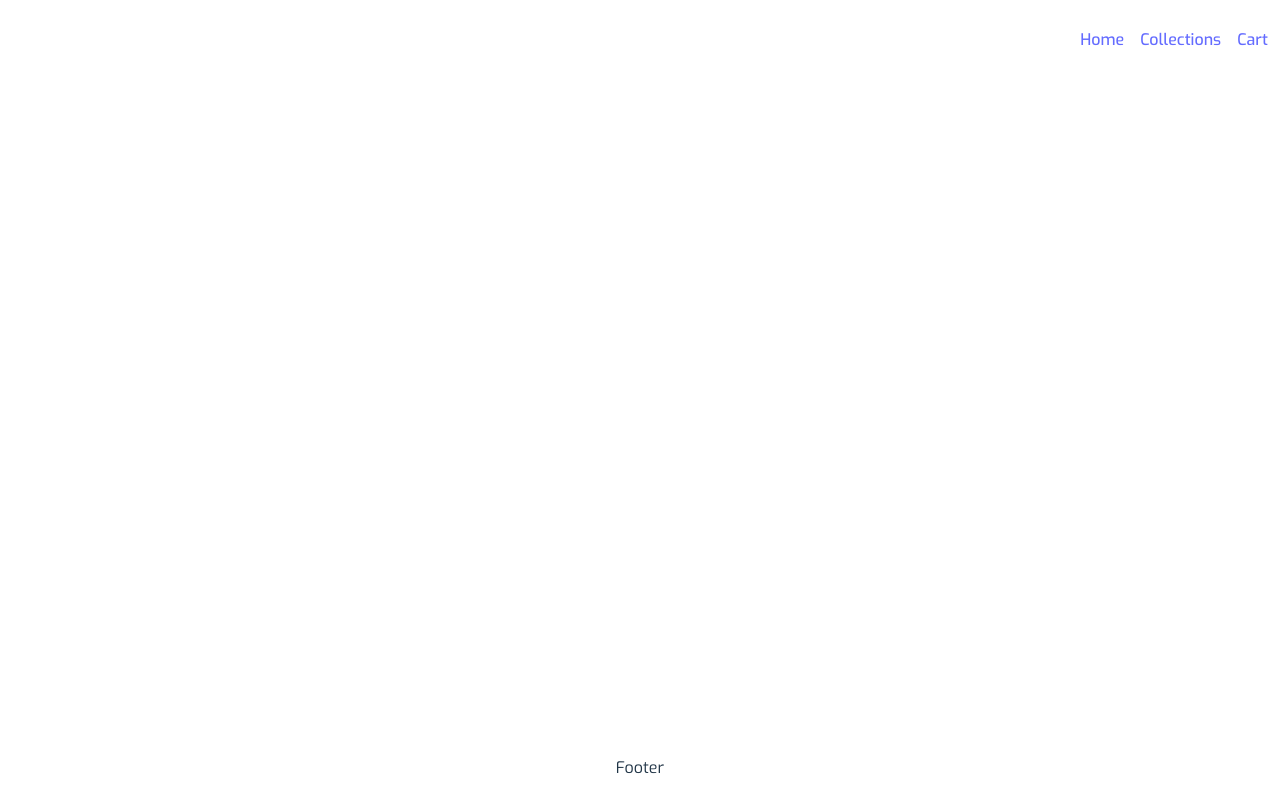
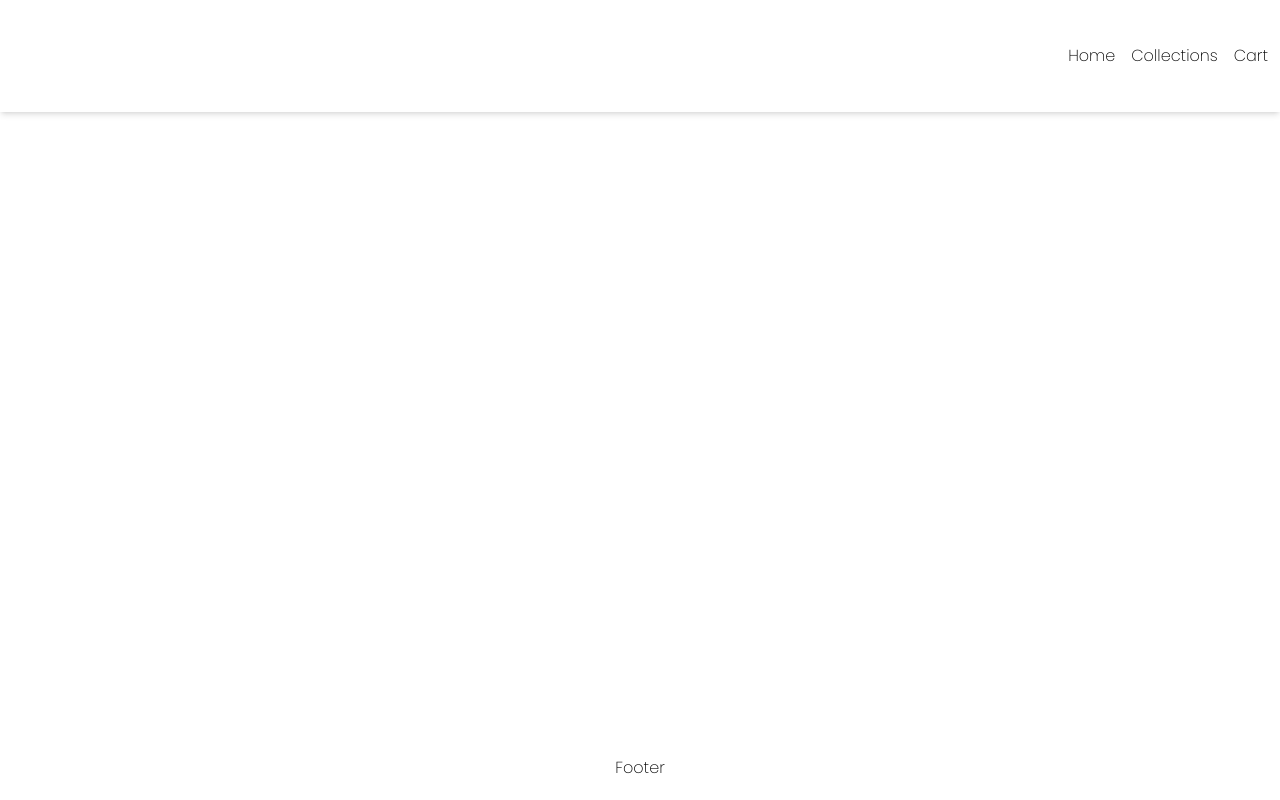
Before and after one commit to sevleo/TOP-ShoppingCart, a React (Vite) app: page /collections/test in a window 1280 px wide. Built offline with nearby package versions, Linux system fonts and the light colour scheme; no server answers.

Commit message:
Add navigation styles

```diff
--- a/index.html
+++ b/index.html
@@ -5,7 +5,7 @@
     <link href="src/output.css" rel="stylesheet" />
     <link rel="icon" type="image/svg+xml" href="/vite.svg" />
     <link
-      href="https://fonts.googleapis.com/css2?family=Exo:ital,wght@0,100..900;1,100..900&display=swap"
+      href="https://fonts.googleapis.com/css2?family=Exo:ital,wght@0,100..900;1,100..900&family=Poppins:ital,wght@0,100;0,200;0,300;0,400;0,500;0,600;0,700;0,800;0,900;1,100;1,200;1,300;1,400;1,500;1,600;1,700;1,800;1,900&display=swap"
       rel="stylesheet"
     />
     <meta name="viewport" content="width=device-width, initial-scale=1.0" />
--- a/src/components/Card.jsx
+++ b/src/components/Card.jsx
@@ -27,7 +27,7 @@ function CollectionCard({ title, image, handle }) {
   return (
     <Link to={handle} className="w-44 min-w-52 shrink-0 grow-0 basis-1/5">
       <div className="">
-        <h1 className="bg-black text-xl underline">{title}</h1>
+        <h1 className=" text-xl ">{title}</h1>
         <img src={image} className="aspect-square object-cover"></img>
       </div>
     </Link>
@@ -43,7 +43,7 @@ CollectionCard.propTypes = {
 function ProductCard({ title, image }) {
   return (
     <div className="w-16">
-      <h1 className="bg-black text-3xl underline">{title}</h1>
+      <h1 className=" text-3xl ">{title}</h1>
       <img src={image}></img>
     </div>
   );
--- a/src/components/Content.jsx
+++ b/src/components/Content.jsx
@@ -26,7 +26,7 @@ export default Content;
 function HomeContent() {
   return (
     <div id="content">
-      <h1 className="bg-black text-3xl underline">This is home content</h1>
+      <h1 className="text-3xl ">This is home content</h1>
     </div>
   );
 }
@@ -36,7 +36,7 @@ function CollectionsContent({ collections }) {
     return (
       <div
         id="content"
-        className="ml-auto mr-auto flex max-w-screen-xl flex-wrap items-start justify-center gap-5 pl-6 pr-6"
+        className="ml-auto mr-auto flex max-w-screen-xl flex-wrap items-start justify-center gap-5 pb-6 pl-6 pr-6 pt-6"
       >
         {collections.map((collection) => (
           <Card
@@ -53,9 +53,7 @@ function CollectionsContent({ collections }) {
   } else {
     return (
       <div id="content">
-        <h1 className="bg-black text-3xl underline">
-          There are no collections
-        </h1>
+        {/* <h1 className="text-3xl underline">There are no collections</h1> */}
       </div>
     );
   }
@@ -87,9 +85,9 @@ function ProductsContent({ selectedCollection }) {
   } else {
     return (
       <div id="content">
-        <h1 className="bg-black text-3xl underline">
+        {/* <h1 className="text-3xl underline">
           There are no products in this collection
-        </h1>
+        </h1> */}
       </div>
     );
   }
--- a/src/components/Navigation.jsx
+++ b/src/components/Navigation.jsx
@@ -2,8 +2,8 @@ import { Link } from "react-router-dom";
 
 function Navigation() {
   return (
-    <nav id="navigation" className="">
-      <ul className="ml-auto mr-auto flex h-20 max-w-screen-2xl items-center justify-end gap-4 p-3">
+    <nav id="navigation" className="shadow-md">
+      <ul className="ml-auto mr-auto flex h-28 max-w-screen-xl items-center justify-end gap-4 p-3">
         <li>
           <Link to="/">Home</Link>
         </li>
--- a/src/index.css
+++ b/src/index.css
@@ -5,19 +5,12 @@
 :root {
   line-height: 1.5;
   font-weight: 400;
-
-  color-scheme: light dark;
-  color: rgba(255, 255, 255, 0.87);
-  background-color: #242424;
-
-  font-synthesis: none;
-  text-rendering: optimizeLegibility;
-  -webkit-font-smoothing: antialiased;
-  -moz-osx-font-smoothing: grayscale;
 }
 
 * {
-  font-family: "Exo", sans-serif;
+  font-family: "Poppins", sans-serif;
+  font-weight: 200;
+  /* color: #3a4a40; */
 }
 
 #root {
@@ -30,12 +23,13 @@
 }
 
 a {
-  font-weight: 500;
-  color: #646cff;
+  /* font-weight: 500; */
+  color: black;
   text-decoration: inherit;
 }
 a:hover {
-  color: #535bf2;
+  color: black;
+  /* text-decoration: underline; */
 }
 
 body {
@@ -44,10 +38,15 @@ body {
   min-width: 320px;
   min-height: 100vh;
   box-sizing: border-box;
+  /* background-color: #f5fff8; */
+}
+
+#navigation {
+  /* background-color: #8eb49b; */
 }
 
 h1 {
-  font-size: 3.2em;
+  /* font-size: 3.2em; */
   line-height: 1.1;
 }
 
@@ -55,8 +54,8 @@ button {
   border-radius: 8px;
   border: 1px solid transparent;
   padding: 0.6em 1.2em;
-  font-size: 1em;
-  font-weight: 500;
+  /* font-size: 1em; */
+  /* font-weight: 500; */
   font-family: inherit;
   background-color: #1a1a1a;
   cursor: pointer;
@@ -69,16 +68,3 @@ button:focus,
 button:focus-visible {
   outline: 4px auto -webkit-focus-ring-color;
 }
-
-@media (prefers-color-scheme: light) {
-  :root {
-    color: #213547;
-    background-color: #ffffff;
-  }
-  a:hover {
-    color: #747bff;
-  }
-  button {
-    background-color: #f9f9f9;
-  }
-}
--- a/src/output.css
+++ b/src/output.css
@@ -568,8 +568,12 @@ video {
   height: 4rem;
 }
 
-.h-20 {
-  height: 5rem;
+.h-24 {
+  height: 6rem;
+}
+
+.h-28 {
+  height: 7rem;
 }
 
 .w-16 {
@@ -632,11 +636,6 @@ video {
   gap: 1.25rem;
 }
 
-.bg-black {
-  --tw-bg-opacity: 1;
-  background-color: rgb(0 0 0 / var(--tw-bg-opacity));
-}
-
 .object-cover {
   -o-object-fit: cover;
      object-fit: cover;
@@ -654,6 +653,14 @@ video {
   padding-right: 1.5rem;
 }
 
+.pb-6 {
+  padding-bottom: 1.5rem;
+}
+
+.pt-6 {
+  padding-top: 1.5rem;
+}
+
 .text-3xl {
   font-size: 1.875rem;
   line-height: 2.25rem;
@@ -668,6 +675,18 @@ video {
   text-decoration-line: underline;
 }
 
+.shadow-sm {
+  --tw-shadow: 0 1px 2px 0 rgb(0 0 0 / 0.05);
+  --tw-shadow-colored: 0 1px 2px 0 var(--tw-shadow-color);
+  box-shadow: var(--tw-ring-offset-shadow, 0 0 #0000), var(--tw-ring-shadow, 0 0 #0000), var(--tw-shadow);
+}
+
+.shadow-md {
+  --tw-shadow: 0 4px 6px -1px rgb(0 0 0 / 0.1), 0 2px 4px -2px rgb(0 0 0 / 0.1);
+  --tw-shadow-colored: 0 4px 6px -1px var(--tw-shadow-color), 0 2px 4px -2px var(--tw-shadow-color);
+  box-shadow: var(--tw-ring-offset-shadow, 0 0 #0000), var(--tw-ring-shadow, 0 0 #0000), var(--tw-shadow);
+}
+
 .filter {
   filter: var(--tw-blur) var(--tw-brightness) var(--tw-contrast) var(--tw-grayscale) var(--tw-hue-rotate) var(--tw-invert) var(--tw-saturate) var(--tw-sepia) var(--tw-drop-shadow);
 }
@@ -675,17 +694,12 @@ video {
 :root {
   line-height: 1.5;
   font-weight: 400;
-  color-scheme: light dark;
-  color: rgba(255, 255, 255, 0.87);
-  background-color: #242424;
-  font-synthesis: none;
-  text-rendering: optimizeLegibility;
-  -webkit-font-smoothing: antialiased;
-  -moz-osx-font-smoothing: grayscale;
 }
 
 * {
-  font-family: "Exo", sans-serif;
+  font-family: "Poppins", sans-serif;
+  font-weight: 200;
+  /* color: #3a4a40; */
 }
 
 #root {
@@ -698,13 +712,14 @@ video {
 }
 
 a {
-  font-weight: 500;
-  color: #646cff;
+  /* font-weight: 500; */
+  color: black;
   text-decoration: inherit;
 }
 
 a:hover {
-  color: #535bf2;
+  color: black;
+  /* text-decoration: underline; */
 }
 
 body {
@@ -713,10 +728,15 @@ body {
   min-width: 320px;
   min-height: 100vh;
   box-sizing: border-box;
+  /* background-color: #f5fff8; */
+}
+
+#navigation {
+  /* background-color: #8eb49b; */
 }
 
 h1 {
-  font-size: 3.2em;
+  /* font-size: 3.2em; */
   line-height: 1.1;
 }
 
@@ -724,8 +744,8 @@ button {
   border-radius: 8px;
   border: 1px solid transparent;
   padding: 0.6em 1.2em;
-  font-size: 1em;
-  font-weight: 500;
+  /* font-size: 1em; */
+  /* font-weight: 500; */
   font-family: inherit;
   background-color: #1a1a1a;
   cursor: pointer;
@@ -740,18 +760,3 @@ button:focus,
 button:focus-visible {
   outline: 4px auto -webkit-focus-ring-color;
 }
-
-@media (prefers-color-scheme: light) {
-  :root {
-    color: #213547;
-    background-color: #ffffff;
-  }
-
-  a:hover {
-    color: #747bff;
-  }
-
-  button {
-    background-color: #f9f9f9;
-  }
-}
```
